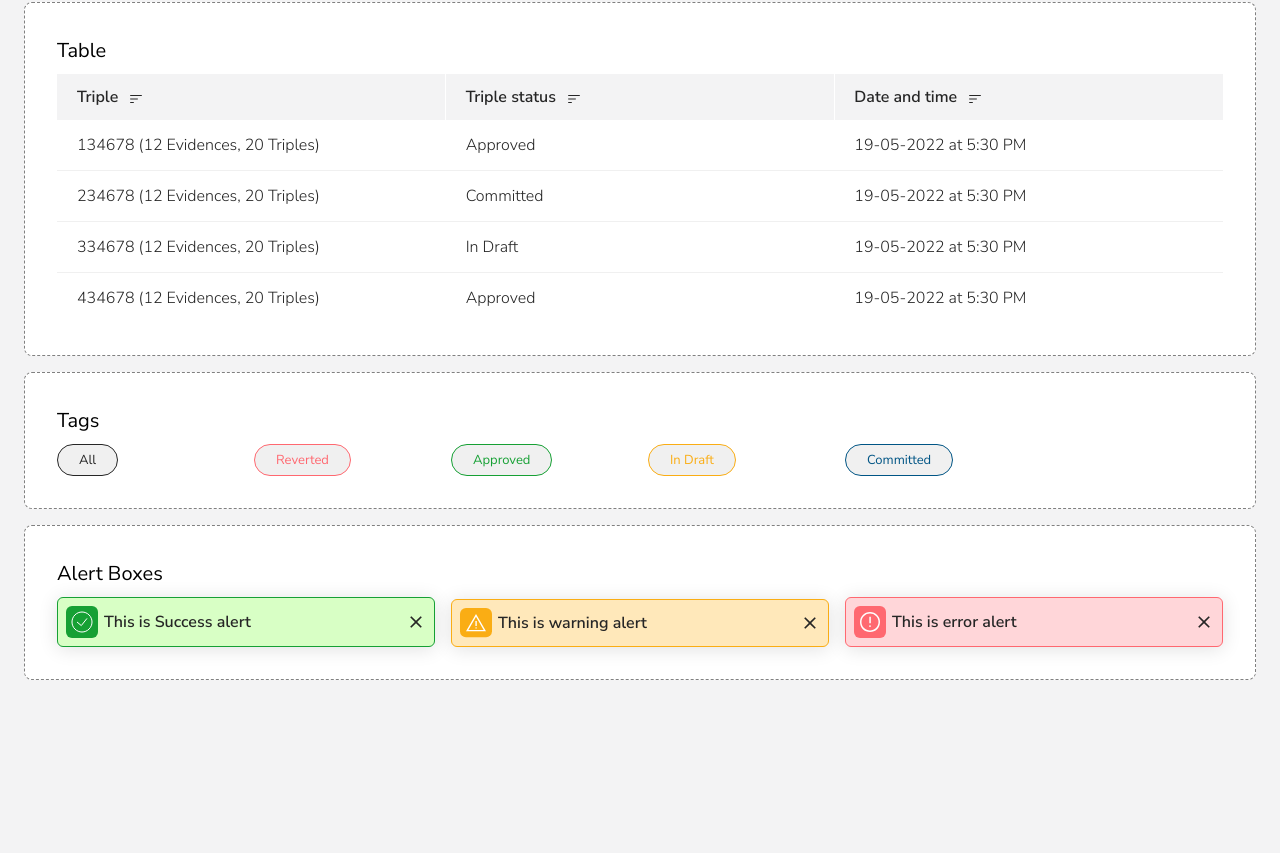
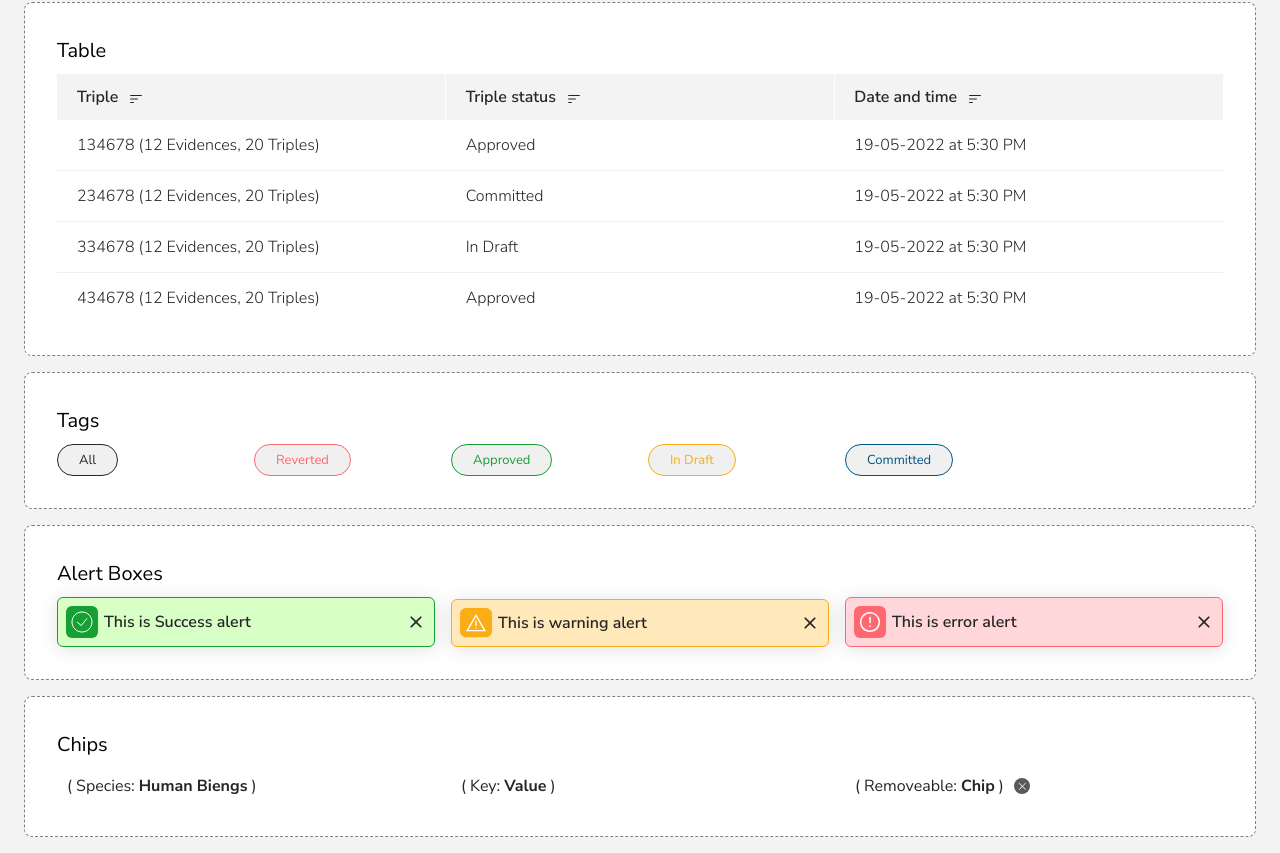
Before and after one commit to neointeraction/euclid, a React (Create React App) app: page /#/uikit in a window 1280 px wide. Shown: the part 1700-2553 px from the top of the page. Before the commit the page ends 2396 px from the top, so only its background shows below. Built offline with nearby package versions, Linux system fonts and the light colour scheme.

Commit message:
Added chip component

```diff
--- a/src/components/Alert/Alert.js
+++ b/src/components/Alert/Alert.js
@@ -30,7 +30,11 @@ const CusAlert = ({ type, onClose, message }) => {
         />
         <p>{message}</p>
       </div>
-      <CloseIcon onClick={onClose} fontSize="small" />
+      <CloseIcon
+        style={{ cursor: 'pointer' }}
+        onClick={onClose}
+        fontSize="small"
+      />
     </AlertContainer>
   );
 };
--- /dev/null
+++ b/src/components/Chip/Chip.js
@@ -0,0 +1,40 @@
+import Chip from '@mui/material/Chip';
+import PropTypes from 'prop-types';
+
+import ChipCloseIcon from 'assets/images/icons/chip-close.svg';
+
+const CustomChip = ({ labelKey, labelValue, onRemove }) => {
+  return (
+    <div className="MuiChip-root MuiChip-filled MuiChip-sizeMedium MuiChip-colorDefault MuiChip-filledDefault css-1fenuxh-MuiChip-root">
+      <Chip style={{ display: 'none' }} />
+      <div
+        style={{
+          padding: '10px',
+          color: '#262626',
+          display: 'flex',
+          alignItems: 'center',
+          gap: '4px',
+        }}
+      >
+        (<span>{labelKey}:</span>
+        <b style={{ fontWeight: 'bold' }}> {labelValue}</b>)
+        {onRemove && (
+          <img
+            src={ChipCloseIcon}
+            alt=""
+            style={{ marginLeft: '6px', cursor: 'pointer' }}
+            onClick={onRemove}
+          />
+        )}
+      </div>
+    </div>
+  );
+};
+
+CustomChip.propTypes = {
+  labelKey: PropTypes.string.isRequired,
+  labelValue: PropTypes.string.isRequired,
+  onRemove: PropTypes.func, // func to remove the chip if it is removeable
+};
+
+export default CustomChip;
--- /dev/null
+++ b/src/components/Chip/chip.styles.js
@@ -0,0 +1,6 @@
+import styled from 'styled-components';
+
+export const ChipContainer = styled.span`
+  & .MuiChip-root {
+  }
+`;
--- /dev/null
+++ b/src/components/Chip/index.js
@@ -0,0 +1,3 @@
+import Chip from './Chip';
+
+export default Chip;
--- a/src/pages/Uikit/Uikit.js
+++ b/src/pages/Uikit/Uikit.js
@@ -16,6 +16,8 @@ import PointBanner from 'components/PointBanner';
 import PageHeader from 'components/PageHeader';
 import Tag from 'components/Tag';
 import Alert from 'components/Alert';
+import Chip from 'components/Chip';
+
 import TripleHistoryTable from '../Contributor/ContributorDashboard/components/TripleHistoryTable/TripleHistoryTable';
 
 import AddCommentOutlinedIcon from '@mui/icons-material/AddCommentOutlined';
@@ -378,6 +380,35 @@ const Uikit = () => {
           </Grid>
         </Grid>
       </Box>
+      <Box
+        sx={{
+          flexGrow: 1,
+          p: 4,
+          border: '1px dashed grey',
+          marginBottom: 2,
+          borderRadius: 2,
+          backgroundColor: '#fff',
+        }}
+      >
+        <Typography variant="h6" gutterBottom component="div">
+          Chips
+        </Typography>
+        <Grid container spacing={2} alignItems="baseline">
+          <Grid item xs={4}>
+            <Chip labelKey="Species" labelValue="Human Biengs" />
+          </Grid>
+          <Grid item xs={4}>
+            <Chip labelKey="Key" labelValue="Value" />
+          </Grid>
+          <Grid item xs={4}>
+            <Chip
+              labelKey="Removeable"
+              labelValue="Chip"
+              onRemove={() => console.log('To be removed')}
+            />
+          </Grid>
+        </Grid>
+      </Box>
     </div>
   );
 };
```
Also changed, not shown: src/assets/images/icons/chip-close.svg (added).
